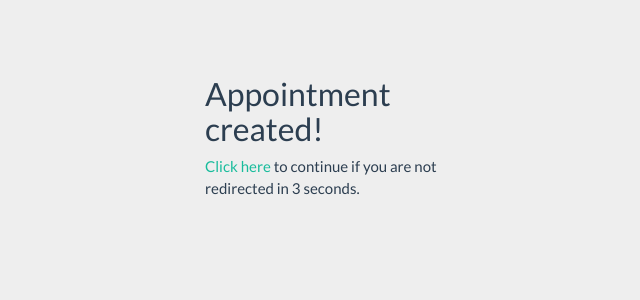
After one commit to wnazaire/posa, a PHP site: page /success.php in a window 1280 px wide. The commit adds this page. Shown: the top 300 px of the page, without its empty margins (285-925 px from the left). Run offline with PHP 8.4, Linux system fonts and the light colour scheme; a stand-in replaces the project's code that opens the database connection.

Commit message:
Adding an appointment completed
Awaiting validation

```diff
--- a/Website/php/functions.php
+++ b/Website/php/functions.php
@@ -17,9 +17,9 @@
 	    	echo "Prepare failed: (" . $_db->errno . ") " . $_db->error;
     	}
         $n = "null";
-        $f = '';
+        $f = date('Y-m-d H:i:s');;
         $d = "p";
-        echo $d;
+        echo $f;
 	    /* Prepared statement, stage 2: bind parameters*/
     	if (!$stmt->bind_param('sssissss', $n, $f, $d, $_id, $_device, $_reason, $_date, $_time))
     	{
--- /dev/null
+++ b/Website/success.php
@@ -0,0 +1,23 @@
+<?php
+    echo <<<_END
+            <!DOCTYPE html>\n<html>
+            <head>
+                <title>Success!</title>
+                <META http-equiv="refresh" content="3;URL=http://lamp.cse.fau.edu/~wnazaire2013/kopje/appt.php">
+                <link href='./css/bootstrap.min.css' rel='stylesheet'>
+                <link rel="icon" type="image/png" href="../favicon-k-32x32.png" sizes="32x32" />
+                <link rel="icon" type="image/png" href="../favicon-k-16x16.png" sizes="16x16" />
+                <meta charset="utf-8">
+                <meta http-equiv="X-UA-Compatible" content="IE=edge">
+                <meta name="viewport" content="width=device-width, initial-scale=1">
+                <link rel="icon" type="../image/png" href="favicon-k-32x32.png" sizes="32x32" />
+                <link rel="icon" type="../image/png" href="favicon-k-16x16.png" sizes="16x16" />
+                <link href="./css/bootstrap.min.css" rel="stylesheet">
+                <link href="./css/signin.css" rel="stylesheet">
+            </head>
+            <div class="container">
+            <form class="form-signin" method='post' action='success.php'>
+            <h2 class="form-signin-heading">Appointment created!</h2>
+            <a href='./appt.php'>Click here</a> to continue if you are not redirected in 3 seconds.
+_END;
+?>
```
Also changed, not shown: Website/new.php (+1 -6 lines).
